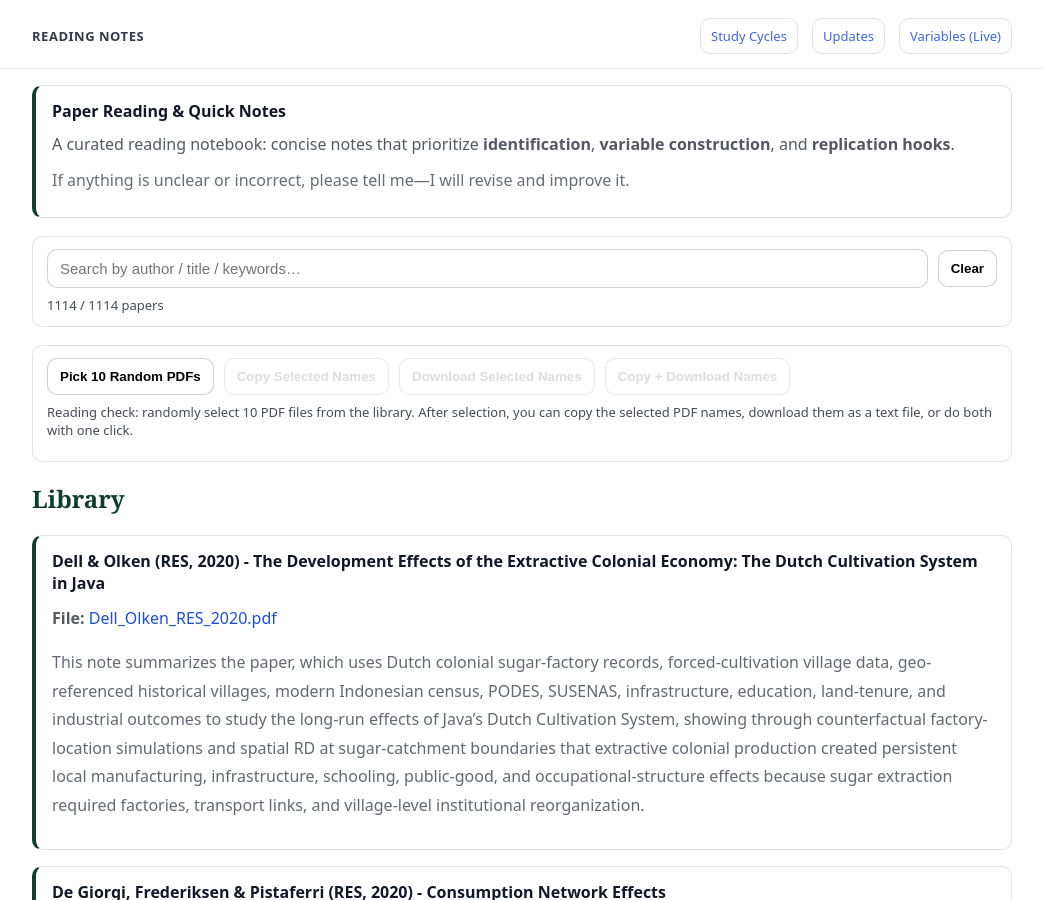
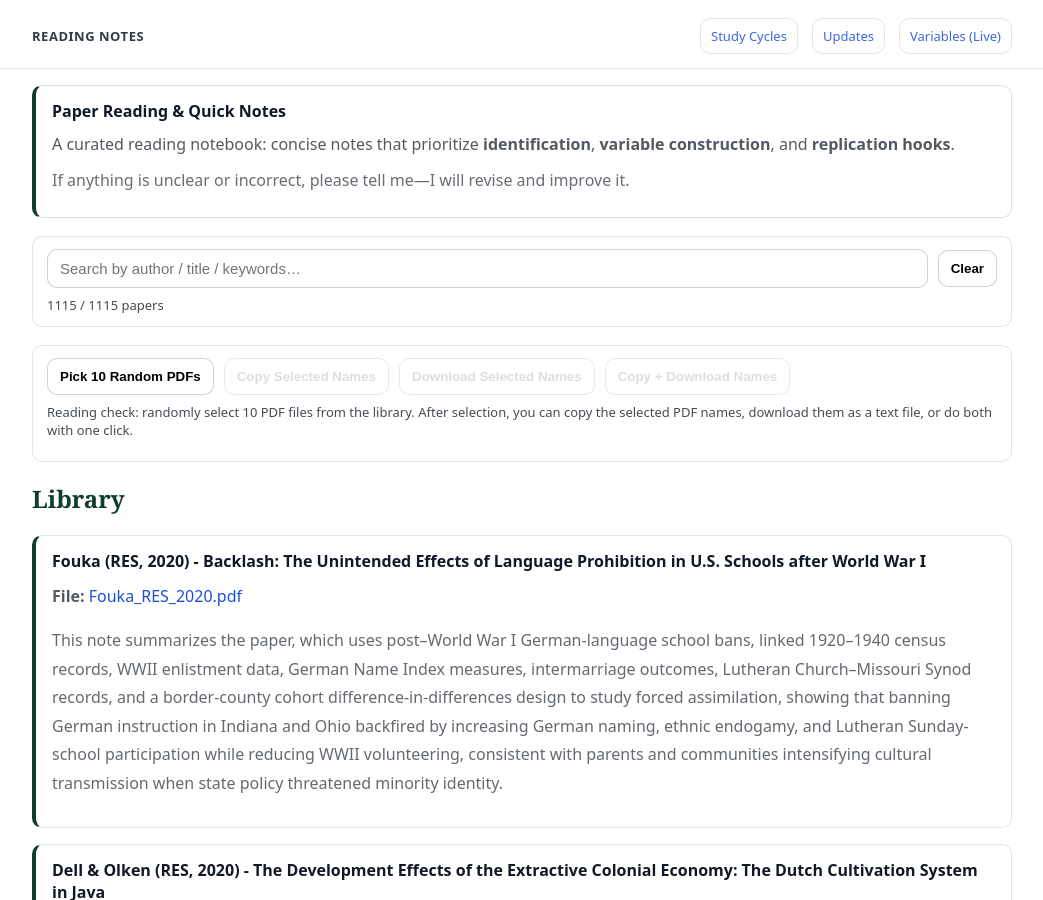
Before and after one commit to yaxinzn/study-archive, a Jekyll site: the page built from reading/index.md, in a window 1280 px wide and 900 px high. Shown: the whole window, without its empty margins (118-1161 px from the left). Built offline with Jekyll 4.4.1, drawn with Linux system fonts in a browser that asks for light colours.

Commit message:
Reading: add/update Fouka_RES_2020.pdf

```diff
--- a/_data/reading.yml
+++ b/_data/reading.yml
@@ -1,3 +1,7 @@
+- title: "Fouka (RES, 2020) - Backlash: The Unintended Effects of Language Prohibition in U.S. Schools after World War I"
+  file: "Fouka_RES_2020.pdf"
+  desc: "This note summarizes the paper, which uses post–World War I German-language school bans, linked 1920–1940 census records, WWII enlistment data, German Name Index measures, intermarriage outcomes, Lutheran Church–Missouri Synod records, and a border-county cohort difference-in-differences design to study forced assimilation, showing that banning German instruction in Indiana and Ohio backfired by increasing German naming, ethnic endogamy, and Lutheran Sunday-school participation while reducing WWII volunteering, consistent with parents and communities intensifying cultural transmission when state policy threatened minority identity."
+
 - title: "Dell & Olken (RES, 2020) - The Development Effects of the Extractive Colonial Economy: The Dutch Cultivation System in Java"
   file: "Dell_Olken_RES_2020.pdf"
   desc: "This note summarizes the paper, which uses Dutch colonial sugar-factory records, forced-cultivation village data, geo-referenced historical villages, modern Indonesian census, PODES, SUSENAS, infrastructure, education, land-tenure, and industrial outcomes to study the long-run effects of Java’s Dutch Cultivation System, showing through counterfactual factory-location simulations and spatial RD at sugar-catchment boundaries that extractive colonial production created persistent local manufacturing, infrastructure, schooling, public-good, and occupational-structure effects because sugar extraction required factories, transport links, and village-level institutional reorganization."
```
Also changed, not shown: 1 other file.
